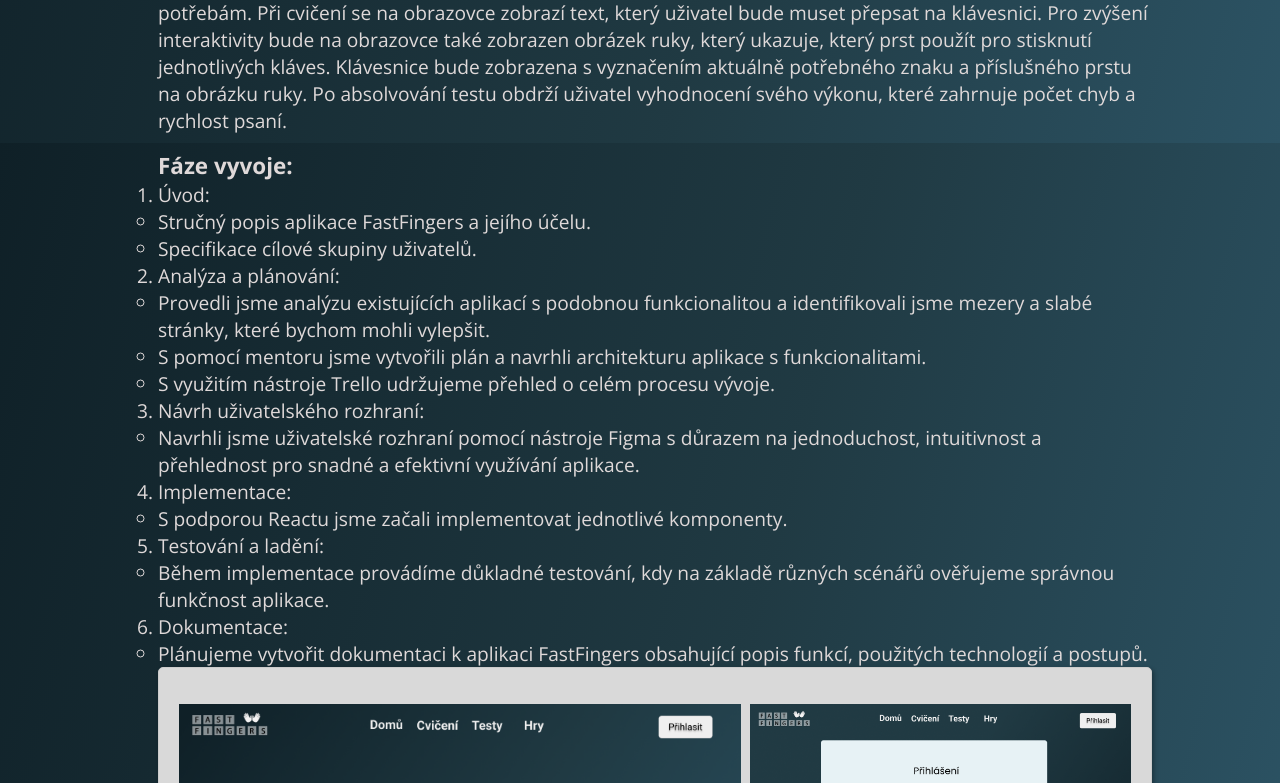
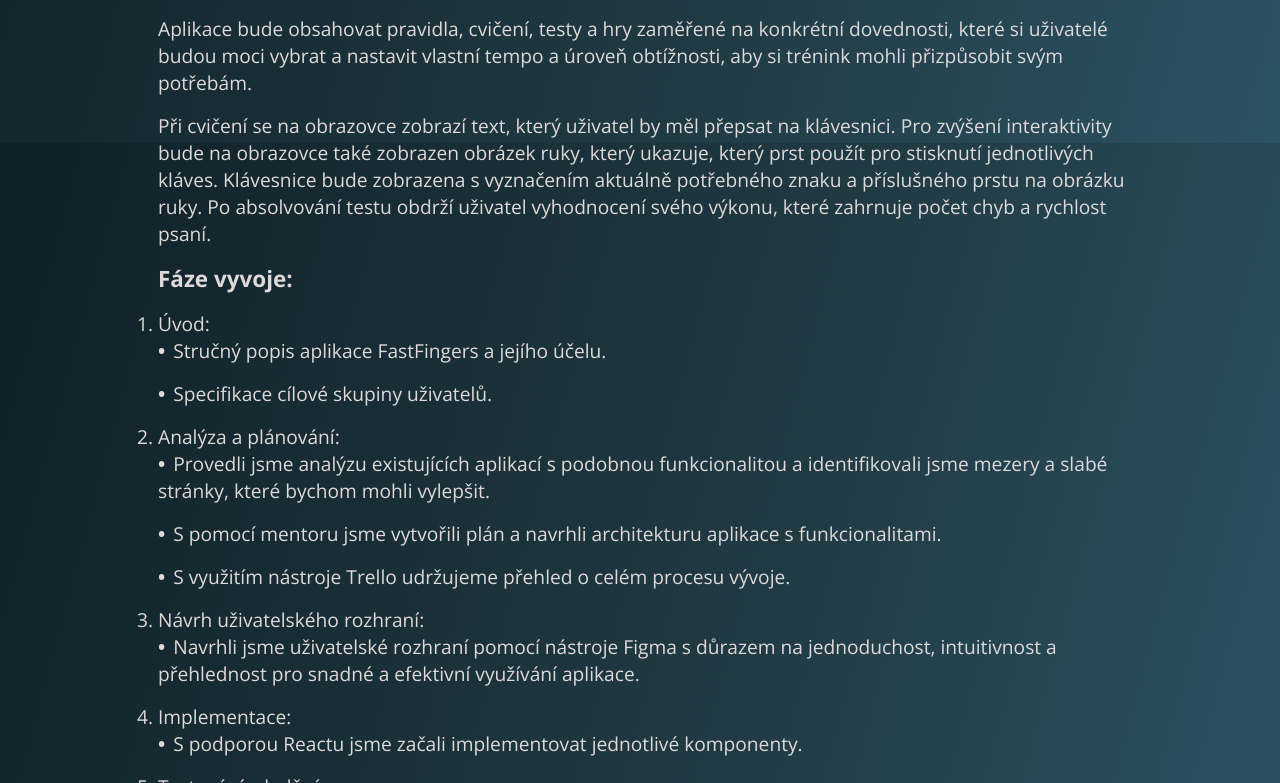
Before and after one commit to NataliiaHl/o-projektu, a React app: page /about_project in a window 1280 px wide. Shown: the part 657-1440 px from the top of the page. Built offline with nearby package versions, Linux system fonts and the light colour scheme.

Commit message:
Add styles in AboutProject

```diff
--- a/src/pages/AboutProject/index.jsx
+++ b/src/pages/AboutProject/index.jsx
@@ -8,32 +8,37 @@
     <section className="project-section active">
       <h1 className="project-title">O projektu</h1>
       <div className="project-content">
-        <p>
+        <p className="project-text">
           FastFingers je aplikace zaměřena na zdokonalování psacích schopností na klávesnici všemi deseti.
         </p>
-        <p>
-          Většina z nás, kteří používáme počítače, jistě vyzkoušela nějakou aplikaci na psaní všemi deseti. Ale jen málokdo vydržel celý nudný výukový proces a skutečně dosáhl pokroku v ovládání této dovednosti. My jsme se právě stali jedněmi z těch, kdo to nakonec vzdali. Proto jsme si řekli, že když už jsme nadšení pro IT a práce s klávesnicí se stala naší denní rutinou, měli bychom se naučit této dovednosti a usnadnit si tak práci. To nás přivedlo k myšlence vytvořit vlastní aplikaci, která nás bude k tomu motivovat a zároveň nabídnout možnost všem, kteří by si chtěli vylepšit své psací schopnosti. Zároveň jsme měli za cíl vytvořit aplikaci, která nám umožní dále rozšiřovat a zdokonalovat naše technické dovednosti prostřednictvím implementace her a inovativních funkcí.
+        <p className="project-text">
+          Většina z nás, kteří používáme počítače, jistě vyzkoušela nějakou aplikaci na psaní všemi deseti. Ale jen málokdo vydržel celý nudný výukový proces a skutečně dosáhl pokroku v ovládání této dovednosti. My jsme se právě stali jedněmi z těch, kdo to nakonec vzdali. Proto jsme si řekli, že když už jsme nadšení pro IT a práce s klávesnicí se stala naší denní rutinou, měli bychom se naučit této dovednosti a usnadnit si tak práci. To nás přivedlo k myšlence vytvořit vlastní aplikaci, která nás bude k tomu motivovat a zároveň nabídnout možnost všem, kteří by si chtěli vylepšit své psací schopnosti.
         </p>
-        <p>
-          Velmi atraktivním prvkem pro nás je využití této aplikace pro generování textů pomocí umělé inteligence. Kdy uživatel nebude pouze opisovat statická cvičení, ale bude mít možnost vytvářet dynamické a poutavé texty, které se přizpůsobují jejich zajmu a kreativite.
+        <p className="project-text">
+          Jedním z dalších našich cílů bylo vytvořit aplikaci, která nám umožní nadále rozšiřovat a zdokonalovat naše technické dovednosti prostřednictvím implementace her, klávesových zkratek a dalších inovativních funkcionalit.
+        </p>
+        <p className="project-text">
+          Velmi atraktivním prvkem pro nás je využití této aplikace pro generování textů pomocí umělé inteligence. Kdy uživatel nebude pouze opisovat statická cvičení, ale bude mít možnost vytvářet dynamické a poutavé texty, které se přizpůsobují jejich zajmu a kreativite. Ale to už je záležitost, kterou si zatím necháme na holografického psa časů!
         </p>
         <h1 className="project-title">Proces vyvoje aplikace</h1>
-        <p>
+        <p className="project-text">
           Aplikace bude obsahovat pravidla, cvičení, testy a hry zaměřené na konkrétní dovednosti, které si uživatelé budou moci vybrat a nastavit vlastní tempo a úroveň obtížnosti, aby si trénink mohli přizpůsobit svým potřebám.
-          Při cvičení se na obrazovce zobrazí text, který uživatel bude muset přepsat na klávesnici. Pro zvýšení interaktivity bude na obrazovce také zobrazen obrázek ruky, který ukazuje, který prst použít pro stisknutí jednotlivých kláves. Klávesnice bude zobrazena s vyznačením aktuálně potřebného znaku a příslušného prstu na obrázku ruky. Po absolvování testu obdrží uživatel vyhodnocení svého výkonu, které zahrnuje počet chyb a rychlost psaní.
         </p>
-        <h3>Fáze vyvoje:</h3>
-        <ol>
+        <p className="project-text">
+          Při cvičení se na obrazovce zobrazí text, který uživatel by měl přepsat na klávesnici. Pro zvýšení interaktivity bude na obrazovce také zobrazen obrázek ruky, který ukazuje, který prst použít pro stisknutí jednotlivých kláves. Klávesnice bude zobrazena s vyznačením aktuálně potřebného znaku a příslušného prstu na obrázku ruky. Po absolvování testu obdrží uživatel vyhodnocení svého výkonu, které zahrnuje počet chyb a rychlost psaní.
+        </p>
+        <h3 className="project-subtitle">Fáze vyvoje:</h3>
+        <ol className="custom-ol">
           <li>
             Úvod:
-            <ul>
+            <ul className="custom-ul">
               <li>Stručný popis aplikace FastFingers a jejího účelu.</li>
               <li>Specifikace cílové skupiny uživatelů.</li>
             </ul>
           </li>
           <li>
             Analýza a plánování:
-            <ul>
+            <ul className="custom-ul">
               <li>
                 Provedli jsme analýzu existujících aplikací s podobnou funkcionalitou a identifikovali jsme mezery a slabé stránky, které bychom mohli vylepšit.
               </li>
@@ -47,7 +52,7 @@
           </li>
           <li>
             Návrh uživatelského rozhraní:
-            <ul>
+            <ul className="custom-ul">
               <li>
                 Navrhli jsme uživatelské rozhraní pomocí nástroje Figma s důrazem na jednoduchost, intuitivnost a přehlednost pro snadné a efektivní využívání aplikace.
               </li>
@@ -55,20 +60,20 @@
           </li>
           <li>
             Implementace:
-            <ul>
+            <ul className="custom-ul">
               <li>S podporou Reactu jsme začali implementovat jednotlivé komponenty.</li>
             </ul>
           </li>
           <li>
             Testování a ladění:
-            <ul>
-              <li>Během implementace provádíme důkladné testování, kdy na základě různých scénářů ověřujeme správnou funkčnost aplikace.</li>
+            <ul className="custom-ul">
+              <li>Během implementace jednotlivých částí kódu provádíme důkladné testování, kdy na základě různých scénářů ověřujeme správnou funkčnost aplikace.</li>
             </ul>
           </li>
           <li>
             Dokumentace:
-            <ul>
-              <li>Plánujeme vytvořit dokumentaci k aplikaci FastFingers obsahující popis funkcí, použitých technologií a postupů.</li>
+            <ul className="custom-ul">
+              <li>Vytvoření detailní dokumentace k aplikaci FastFingers obsahující popis funkcí, použitých technologií a postupů.</li>
             </ul>
           </li>
         </ol>
--- a/src/pages/AboutProject/style.css
+++ b/src/pages/AboutProject/style.css
@@ -20,6 +20,7 @@
 
 .project-gallery {
   padding: 20px;
+  margin-top: 2rem;
   border: 1px solid #ccc;
   border-radius: 5px;
   box-shadow: 2px 2px 4px rgba(0, 0, 0, 0.3);
@@ -31,6 +32,32 @@
 .project-gallery img {
   width: 100%;
   margin-top: 1rem;
+}
+
+.project-subtitle {
+  margin-bottom: 1rem;
+}
+
+.custom-ul {
+  margin: 0;
+  padding: 0;
+  list-style: none;
+}
+
+.custom-ol li,
+.custom-ul li {
+  margin-bottom: 1rem;
+}
+
+.custom-ol li:before {
+  margin-right: 0.5rem;
+  font-weight: bold;
+}
+
+.custom-ul li:before {
+  content: "•";
+  margin-right: 0.5rem;
+  font-weight: bold;
 }
 
 
```
Lines whose indentation alone changed are shown as unchanged.
